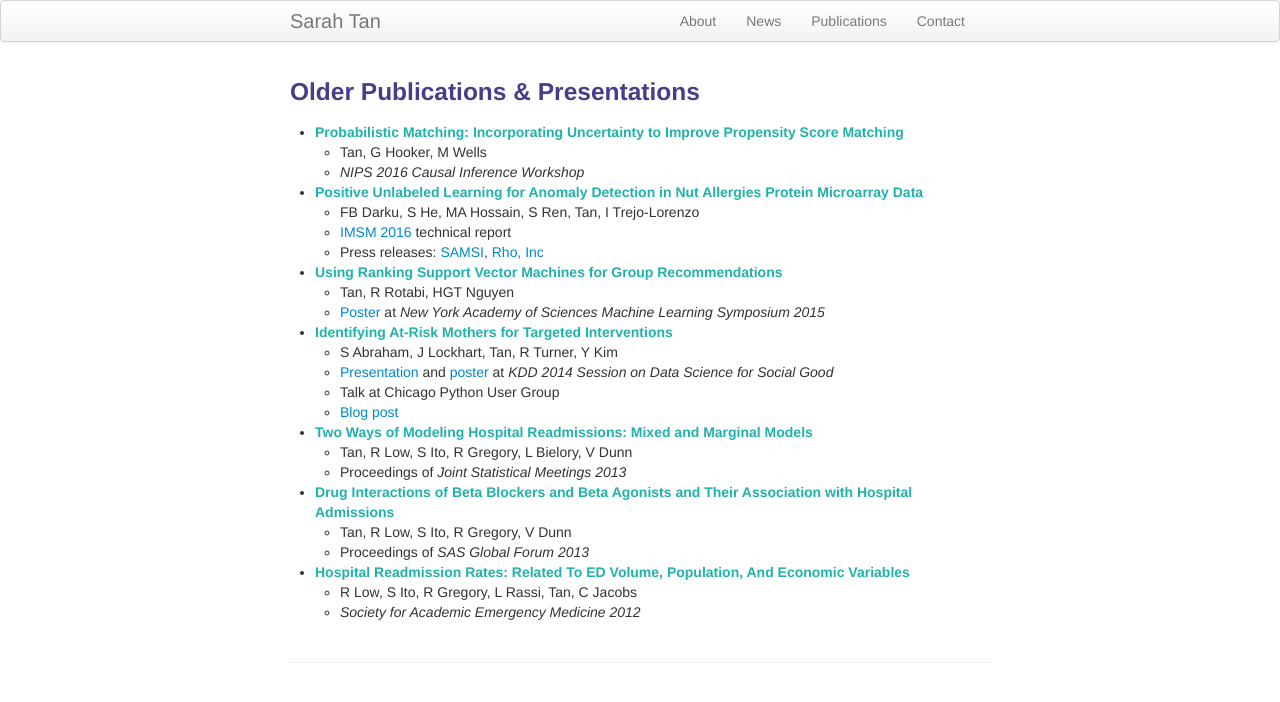
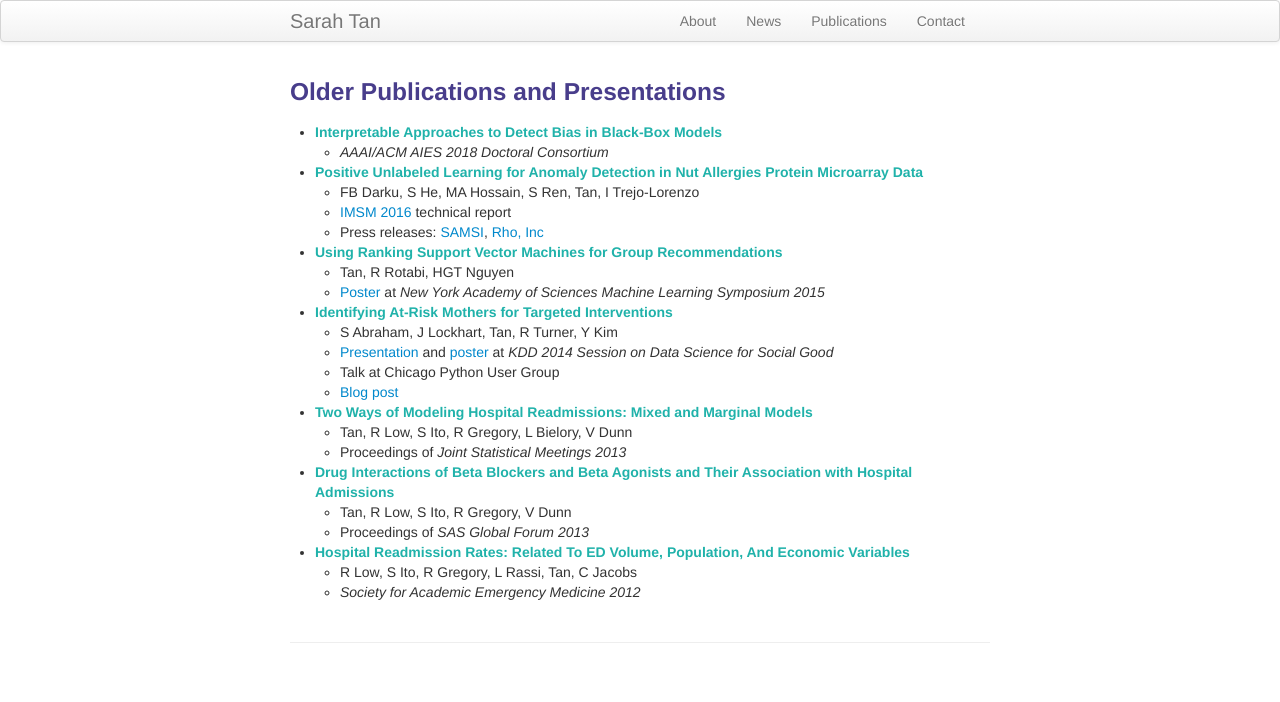
Before and after one commit to shftan/shftan.github.io, a Jekyll site: the page built from olderpublications.md, in a window 1280 px wide. Shown: the top 702 px of the page. Built offline with Jekyll 4.4.1, drawn with Linux system fonts in a browser that asks for light colours.

Commit message:
Update olderpublications.md

```diff
--- a/olderpublications.md
+++ b/olderpublications.md
@@ -5,11 +5,10 @@ description: PhD student, Cornell Statistics
 keywords: Sarah Tan, Cornell, Statistics, interpretability, causal inference
 ---
 
-<div class="row-fluid"><h3>Older Publications & Presentations</h3>
+<div class="row-fluid"><h3>Older Publications and Presentations</h3>
 </div>
-- <a class="paper" href="http://www.homepages.ucl.ac.uk/~ucgtrbd/whatif/Paper23.pdf">Probabilistic Matching: Incorporating Uncertainty to Improve Propensity Score Matching</a>
-   - Tan, G Hooker, M Wells
-   - _NIPS 2016 Causal Inference Workshop_
+- <a class="paper" href="papers/aiesdc18.pdf">Interpretable Approaches to Detect Bias in Black-Box Models</a>
+   - _AAAI/ACM AIES 2018 Doctoral Consortium_
 - <a class="paper" href="https://www.samsi.info/wp-content/uploads/2016/08/IMSM16_report.pdf">Positive Unlabeled Learning for Anomaly Detection in Nut Allergies Protein Microarray Data</a>
    - FB Darku, S He, MA Hossain, S Ren, Tan, I Trejo-Lorenzo
    - [IMSM 2016](https://www.samsi.info/programs-and-activities/2016-2017-education-and-outreach-programs-and-workshops/2016-industrial-mathstat-modeling-workshop-for-graduate-students-july-17-27-2016/) technical report
```
